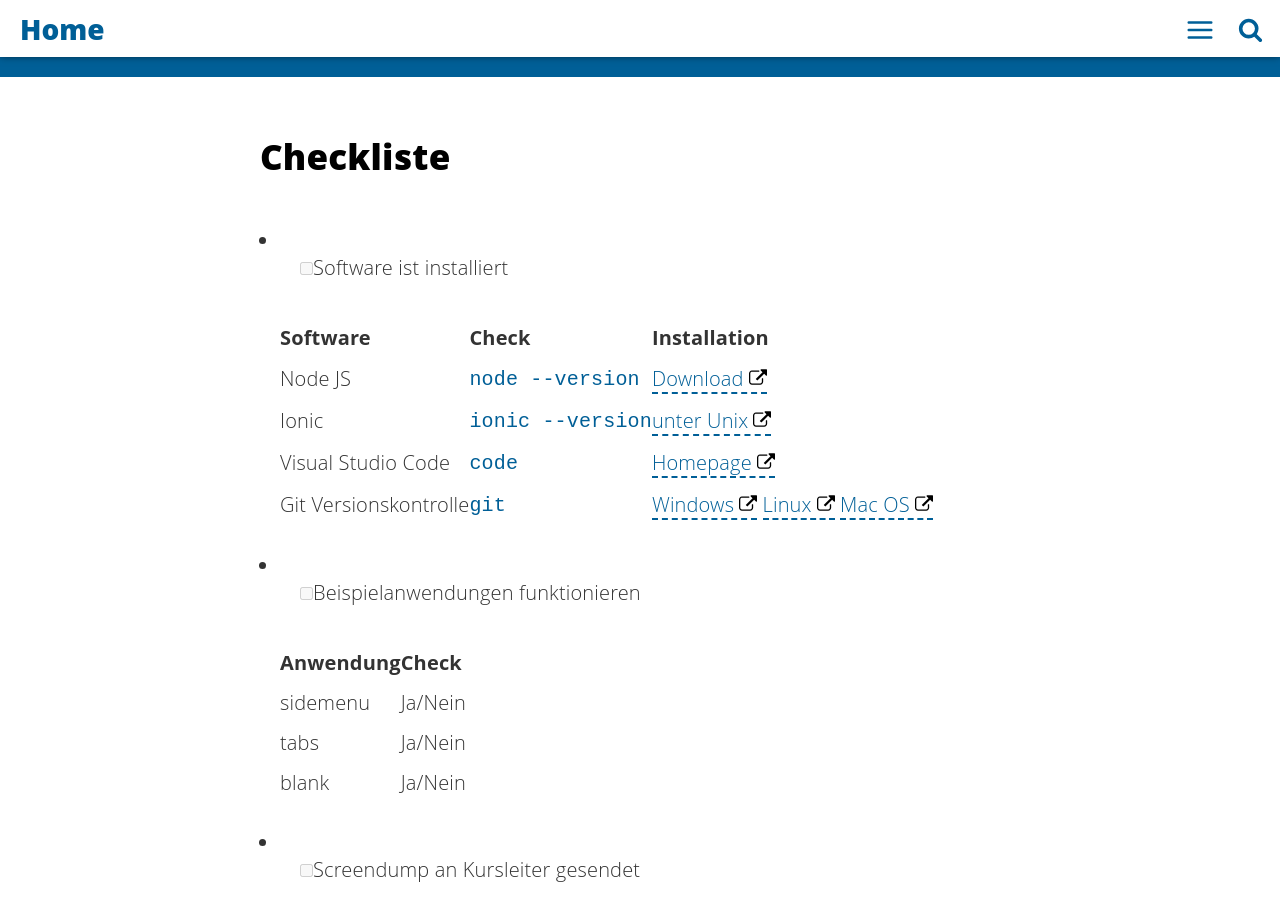
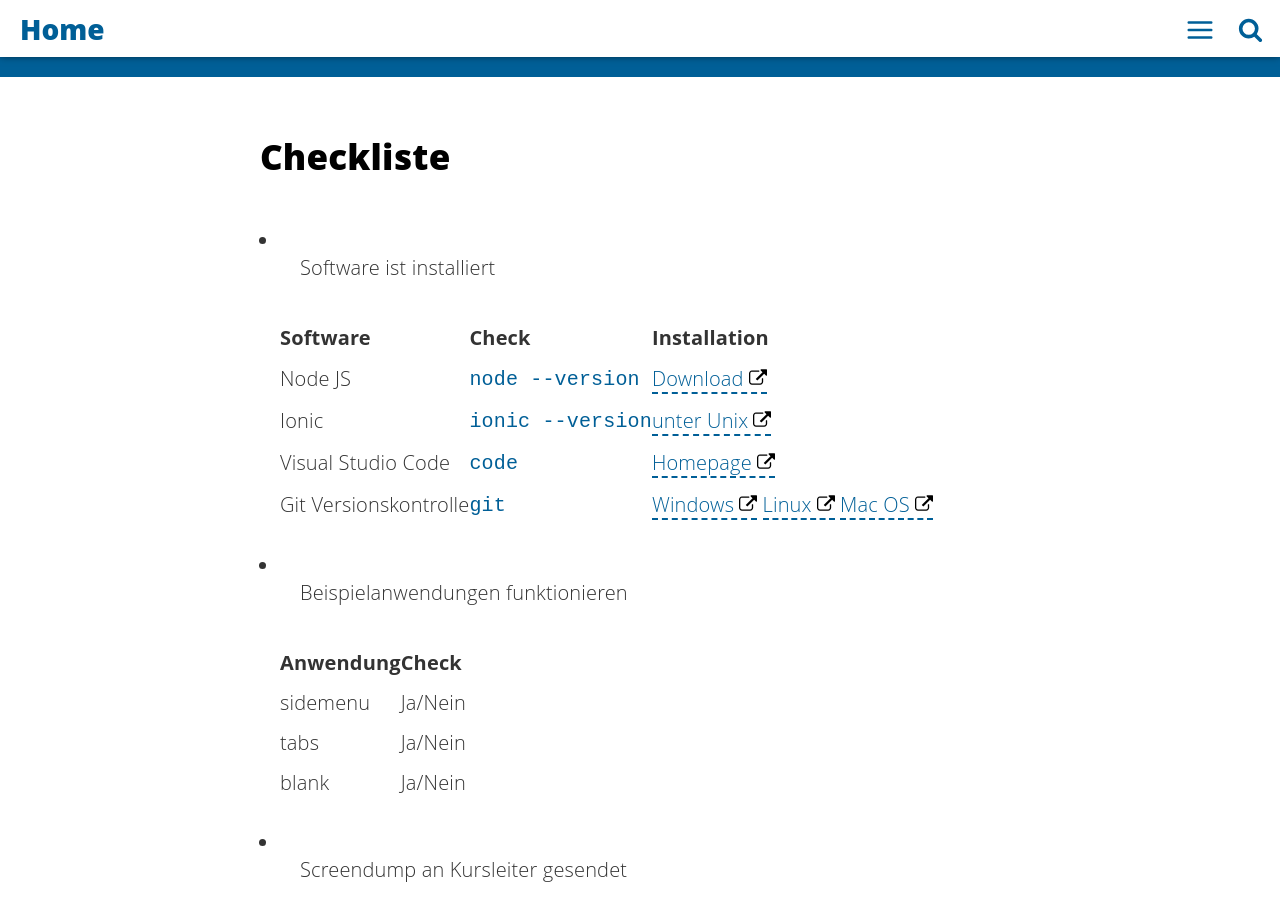
Before and after one commit to ionic-training/Learning-Documentation, a Jekyll site: the page built from docs/_posts/2018-11-12-day-1-course-introduction.md, in a window 1280 px wide and 900 px high, scrolled down 423 px. Built offline with Jekyll 4.4.1, drawn with Linux system fonts in a browser that asks for light colours; our own code applies the rules of GitHub Pages for plain Markdown files.

```diff
--- a/docs/_posts/2018-11-12-day-1-course-introduction.md
+++ b/docs/_posts/2018-11-12-day-1-course-introduction.md
@@ -1,6 +1,6 @@
 ## Checkliste
 
-- [ ] Software ist installiert
+- Software ist installiert
 
     | Software  | Check  | Installation |
     | --|----- | ---- |
@@ -9,7 +9,7 @@
     | Visual Studio Code | `code`  | [Homepage](https://code.visualstudio.com/) |
     | Git Versionskontrolle | `git`  | [Windows](https://git-scm.com/download/win) [Linux](https://git-scm.com/download/linux) [Mac OS](https://git-scm.com/download/mac) |
 
-- [ ] Beispielanwendungen funktionieren
+- Beispielanwendungen funktionieren
 
     | Anwendung | Check |
     | ----------| ----- |
@@ -18,7 +18,7 @@
 	| blank     | Ja/Nein|
 
 
-- [ ] Screendump an Kursleiter gesendet
+- Screendump an Kursleiter gesendet
 
      Starte bitte die Kommandoeingabe und eine Anwendung, öffne den Programmcode in Visual Studio Code und erstelle einen Screendump auf dem man alle 3 Fenster sehen kann: VS Code, Anwendung/Internet Explorer, Kommandozeile
 
```
